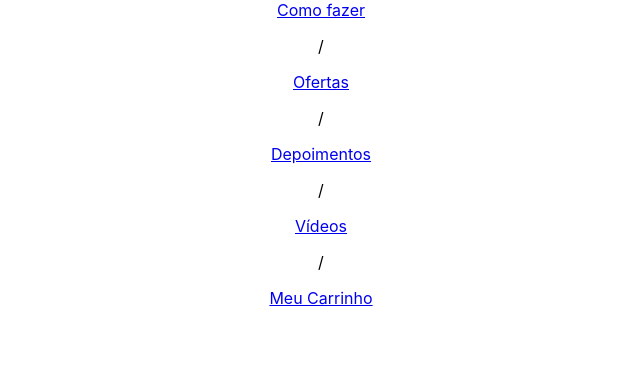
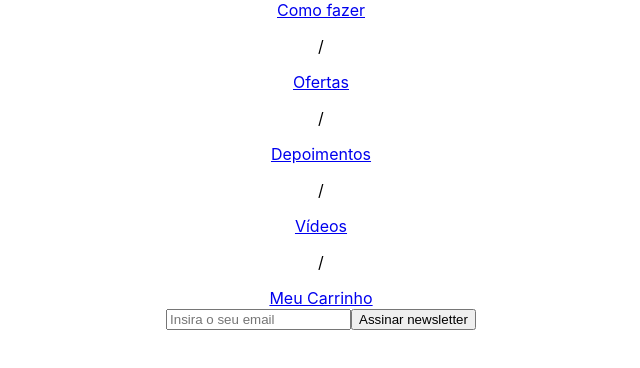
Before and after one commit to mbmauriciojr/7-days-of-code-React-JS, a React (Create React App) app: page / in a window 1280 px wide. Shown: the top 368 px of the page, without its empty margins (319-959 px from the left). Built offline with nearby package versions, Linux system fonts and the light colour scheme.

Commit message:
Created the component AssinaturaNewsLetter

```diff
--- /dev/null
+++ b/src/components/AssinaturaNewsLetter/AssinaturaNewsLetter.jsx
@@ -0,0 +1,12 @@
+import React from 'react';
+
+function AssinaturaNewsLetter() {
+  return (
+    <div>
+      <input type="email" placeholder="Insira o seu email" />
+      <button type="button">Assinar newsletter</button>
+    </div>
+  );
+}
+
+export default AssinaturaNewsLetter;
--- a/src/pages/HomePage/index.jsx
+++ b/src/pages/HomePage/index.jsx
@@ -1,11 +1,13 @@
 import React from 'react';
 
 import Menu from '../../components/Menu/Menu';
+import AssinaturaNewsLetter from '../../components/AssinaturaNewsLetter/AssinaturaNewsLetter';
 
 function HomePage() {
   return (
     <main>
       <Menu />
+      <AssinaturaNewsLetter />
     </main>
   );
 }
```
